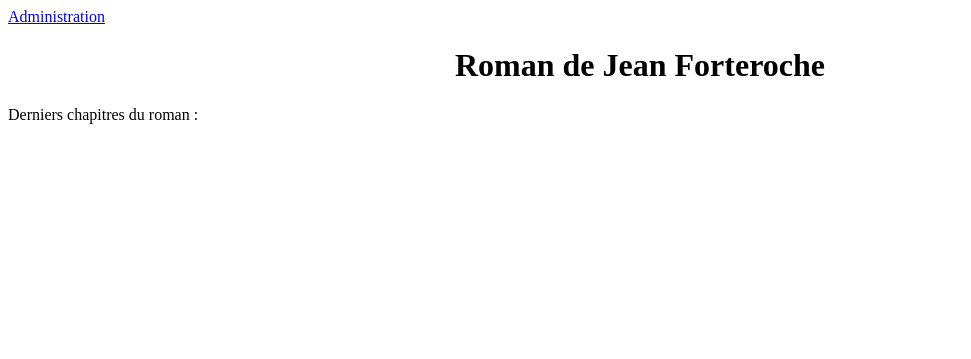
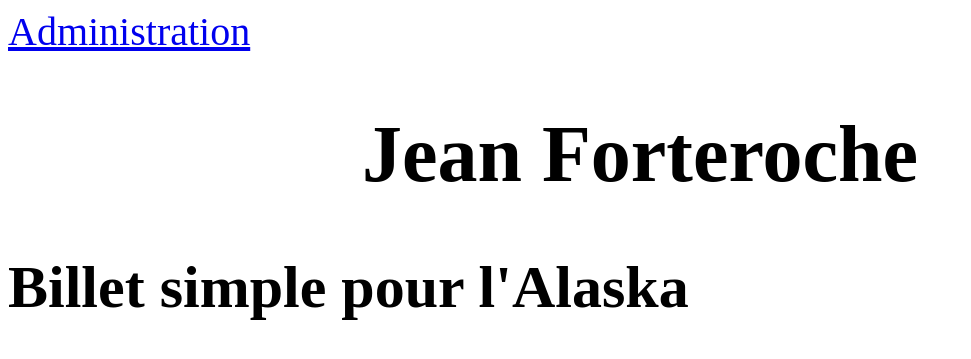
Before and after one commit to TheoOpenCR/Projet4, a PHP site: page / in a window 1280 px wide. Shown: the top 359 px of the page, without its empty margins (0-971 px from the left). Run offline with PHP 8.4, Linux system fonts and the light colour scheme; data that the repository does not hold is empty.

Commit message:
added css and html

```diff
--- a/view/listPostsView.php
+++ b/view/listPostsView.php
@@ -1,10 +1,12 @@
 <?php $title = 'Billet simple pour l\'Alaska'; ?>
 
-<a href="index.php?action=login">Administration</a>
+<div id="navBar">
+<a class="buttonBack" href="index.php?action=login">Administration</a>
 
 <?php ob_start(); ?>
-<h1>Roman de Jean Forteroche</h1>
-<p>Derniers chapitres du roman : </p>
+<h1>Jean Forteroche</h1>
+<h2>Billet simple pour l'Alaska</h2>
+</div>
 
 
 <?php
@@ -16,12 +18,17 @@ while ($data = $posts->fetch())
             <?= htmlspecialchars($data['title']) ?>
             <em>le <?= $data['creation_date_fr'] ?></em>
         </h3>
-
         <p>
-            <?= nl2br(htmlspecialchars($data['content'])) ?>
+            <?= nl2br(htmlspecialchars(substr($data['content'], 1, 1000))) ?> <?php echo "..." ?>
+            <br />
+            <br />
             <br />
             <em><a href="index.php?action=post&amp;id=<?= $data['id'] ?>">Commentaires</a></em>
         </p>
+    </div>
+
+    <div class="img">
+        <img src="https://res.cloudinary.com/theosj/image/upload/w_500/v1593623857/Projet4/mountains_x2x3gn.jpg">
     </div>
 <?php
 }
```
